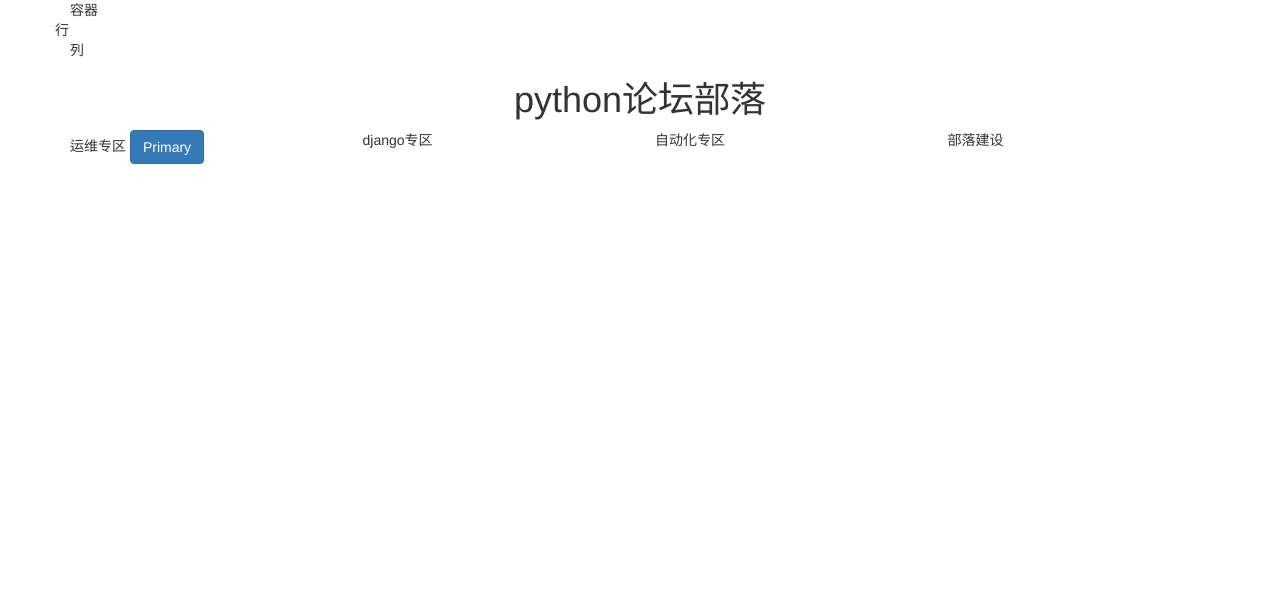
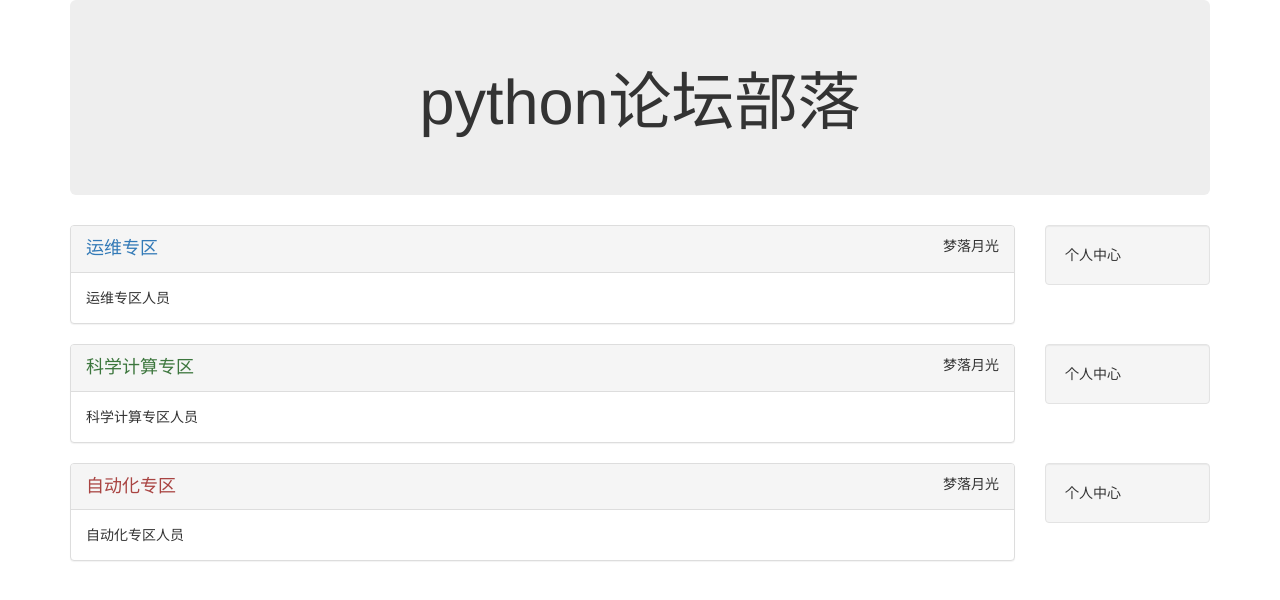
Before and after one commit to abc0012544/django_forum, a Django app: page / in a window 1280 px wide. Shown: the top 600 px of the page. Run offline with Django 3.2, Linux system fonts and the light colour scheme; some libraries are stand-ins or nearby versions.

Commit message:
第五课

```diff
--- a/templates/index.html
+++ b/templates/index.html
@@ -11,11 +11,22 @@
 <div class="container">容器
     <div class="row">行
         <div class="col-xs-12 col-md-12">列
+        <div class="jumbotron">
             <center><h1>python论坛部落</h1></center>
+        </div>
         </div>
     </div>
     <div class="row">
-        <div class="col-xs-12 col-md-3">运维专区
+        <div class="col-xs-12 col-md-3">
+            <div class="panel panel-default">
+            <div class="panel-heading">
+            <h3 class="panel-title">运维专区</h3>
+        </div>
+        <div class="panel-body">
+            运维专区人员
+            </div>
+        </div>
+
         <button type="button" class="btn btn-primary">Primary</button>
         </div>
         <div class="col-xs-12 col-md-3">django专区</div>
--- /dev/null
+++ b/templates/index2.html
@@ -0,0 +1,74 @@
+<?xml version="1.0" encoding="UTF-8"?>
+<!DOCTYPE html
+        PUBLIC "-//W3C//DTD XHTML 1.0 Transitional//EN"
+        "http://www.w3.org/TR/xhtml1/DTD/xhtml1-transitional.dtd">
+<html xmlns="http://www.w3.org/1999/xhtml" xml:lang="en" lang="en">
+<head>
+    <title>论坛首页</title>
+    <link rel="stylesheet" href="/static/css/bootstrap.min.css"/>
+</head>
+<body>
+<div class="container">
+    <div class="row">
+        <div class="col-xs-12 col-md-12">
+        <div class="jumbotron">
+            <center><h1>python论坛部落</h1></center>
+        </div>
+        </div>
+    </div>
+    <div class="row">
+        <div class="col-xs-12 col-md-10">
+            <div class="panel panel-default">
+            <div class="panel-heading">
+            <a href="#" style="font-size: 18px" class="text-primary">运维专区</a>
+            <span class="pull-right">梦落月光<span>
+        </div>
+        <div class="panel-body">
+            运维专区人员
+        </div>
+        </div>
+        </div>
+        <div class="col-xs-12 col-md-2">
+            <div class="well">个人中心</div>
+        </div>
+    </div>
+
+    <div class="row">
+        <div class="col-xs-12 col-md-10">
+            <div class="panel panel-default">
+            <div class="panel-heading">
+            <a href="#" style="font-size: 18px" class="text-success">科学计算专区</a>
+            <span class="pull-right">梦落月光<span>
+        </div>
+        <div class="panel-body">
+            科学计算专区人员
+        </div>
+        </div>
+        </div>
+        <div class="col-xs-12 col-md-2">
+            <div class="well">个人中心</div>
+        </div>
+    </div>
+
+     <div class="row">
+        <div class="col-xs-12 col-md-10">
+            <div class="panel panel-default">
+            <div class="panel-heading">
+            <a href="#" style="font-size: 18px" class="text-danger">自动化专区</a>
+            <span class="pull-right">梦落月光<span>
+        </div>
+        <div class="panel-body">
+            自动化专区人员
+        </div>
+        </div>
+        </div>
+        <div class="col-xs-12 col-md-2">
+            <div class="well">个人中心</div>
+        </div>
+    </div>
+</div>
+</body>
+
+
+
+</html>
--- a/view.py
+++ b/view.py
@@ -2,7 +2,7 @@ from django.http import HttpResponse
 from django.shortcuts import render
 
 def index(request):
-    return render(request, "index.html")
+    return render(request, "index2.html")
 
 def fb(request):
     return HttpResponse("Fb")
```
